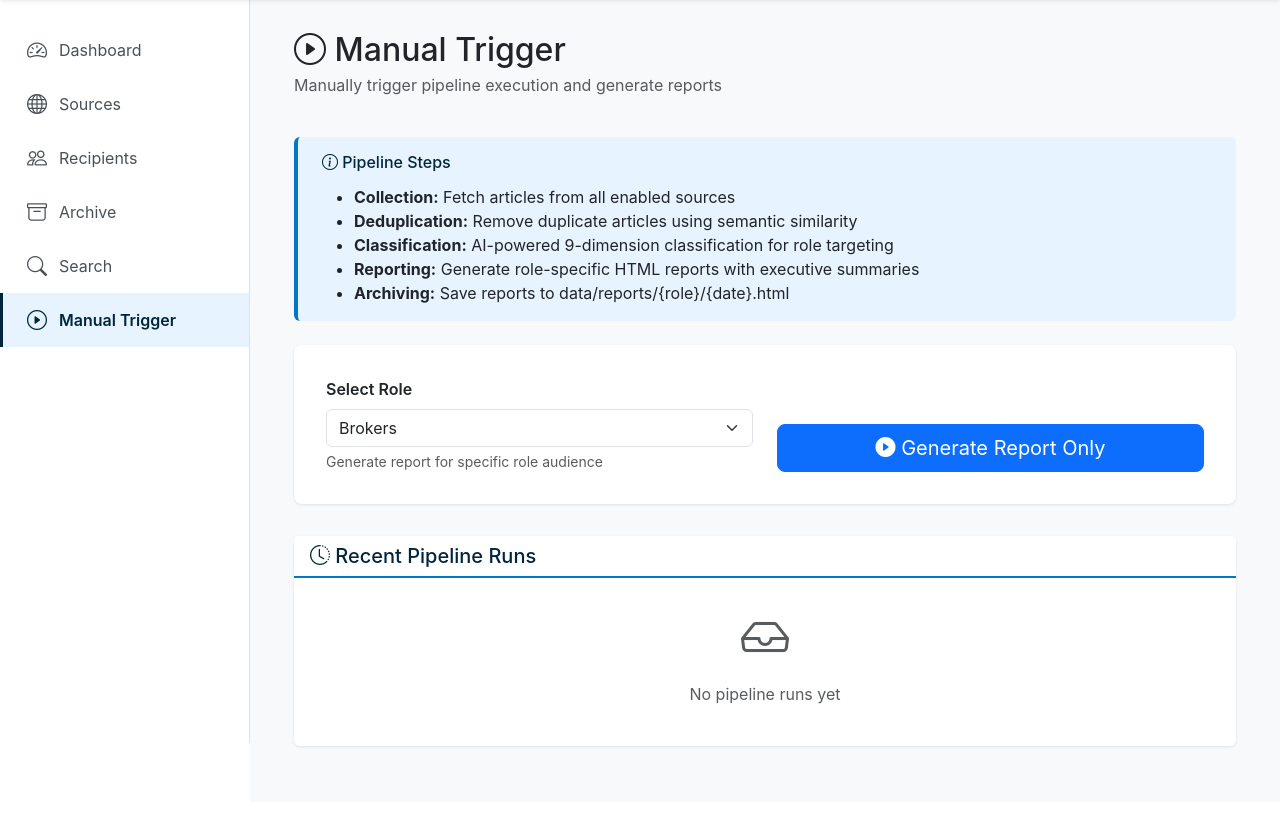
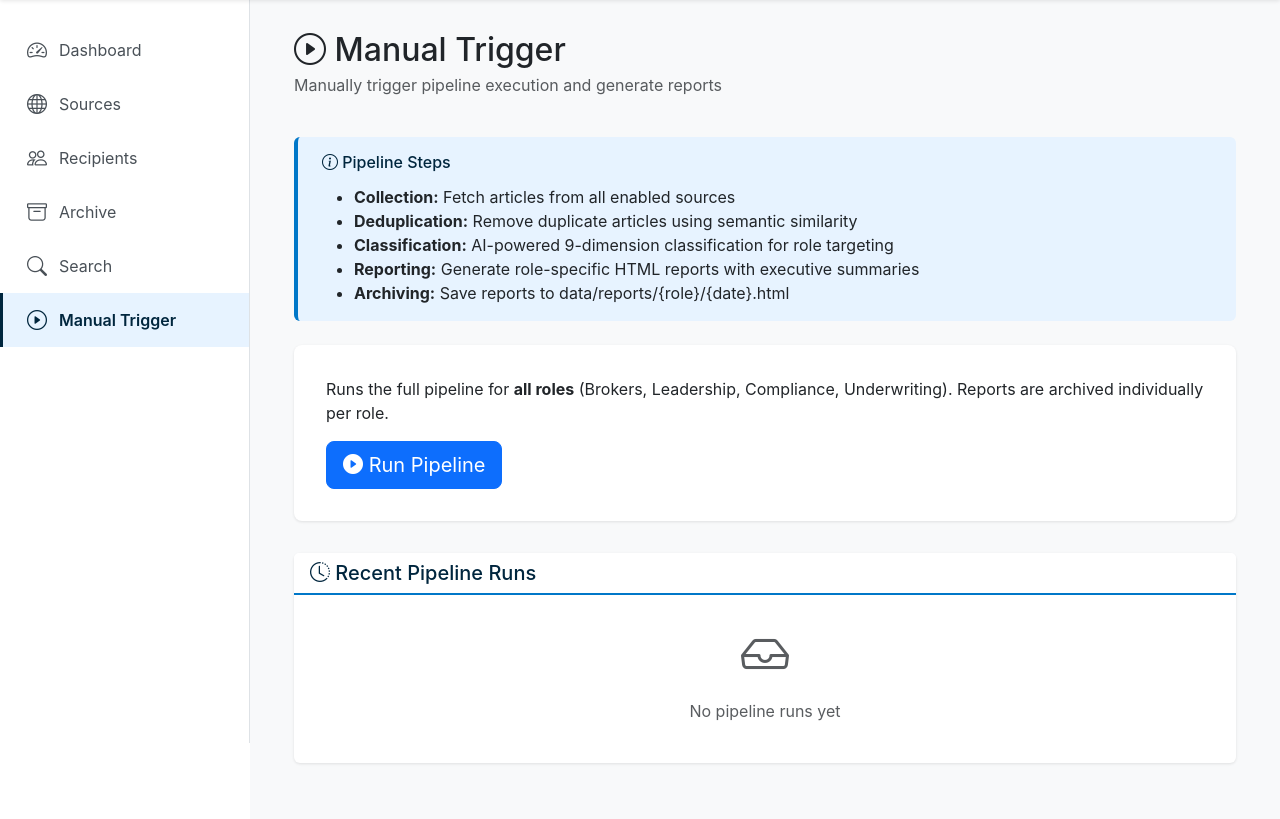
Before and after one commit to SamuraiJenkinz/daily-intelligence-brief, a FastAPI app: page /admin/trigger in a window 1280 px wide. Shown: the part 57-876 px from the top of the page. Before the commit the page ends 805 px from the top, so only its background shows below. Run offline with FastAPI, Linux system fonts and the light colour scheme; data that the repository does not hold is empty.

Commit message:
fix(trigger): remove misleading role dropdown from manual trigger
Pipeline always runs all roles. The role selector was accepted but
never passed to the pipeline, making it decorative. Removed dropdown
and clarified that the pipeline runs for all roles at once.

Co-Authored-By: Claude Opus 4.6 <noreply@anthropic.com>

```diff
--- a/app/templates/admin/trigger.html
+++ b/app/templates/admin/trigger.html
@@ -80,36 +80,26 @@
     <!-- Trigger Controls -->
     <div class="trigger-controls">
         <div class="row">
-            <div class="col-md-6">
-                <label for="roleSelector" class="form-label fw-semibold">Select Role</label>
-                <select id="roleSelector" class="form-select">
-                    <option value="Brokers">Brokers</option>
-                    <option value="Leadership">Leadership</option>
-                    <option value="Compliance">Compliance</option>
-                    <option value="Underwriting">Underwriting</option>
-                </select>
-                <div class="form-text">
-                    Generate report for specific role audience
-                </div>
-            </div>
-
-            <div class="col-md-6 d-flex align-items-end">
+            <div class="col-12">
+                <p class="mb-3">
+                    Runs the full pipeline for <strong>all roles</strong> (Brokers, Leadership, Compliance, Underwriting).
+                    Reports are archived individually per role.
+                </p>
                 <button
                     type="button"
-                    class="btn btn-primary btn-lg w-100"
+                    class="btn btn-primary btn-lg"
                     hx-post="/admin/trigger-pipeline"
-                    hx-include="#roleSelector"
                     hx-target="#trigger-result"
                     hx-swap="innerHTML"
                     hx-indicator=".loading-spinner"
                 >
                     <span class="button-text">
                         <i class="bi bi-play-circle-fill"></i>
-                        Generate Report Only
+                        Run Pipeline
                     </span>
                     <span class="loading-spinner">
                         <span class="spinner-border spinner-border-sm" role="status" aria-hidden="true"></span>
-                        Generating...
+                        Running pipeline...
                     </span>
                 </button>
             </div>
```
Also changed, not shown: app/routers/admin.py (+4 -7 lines).
